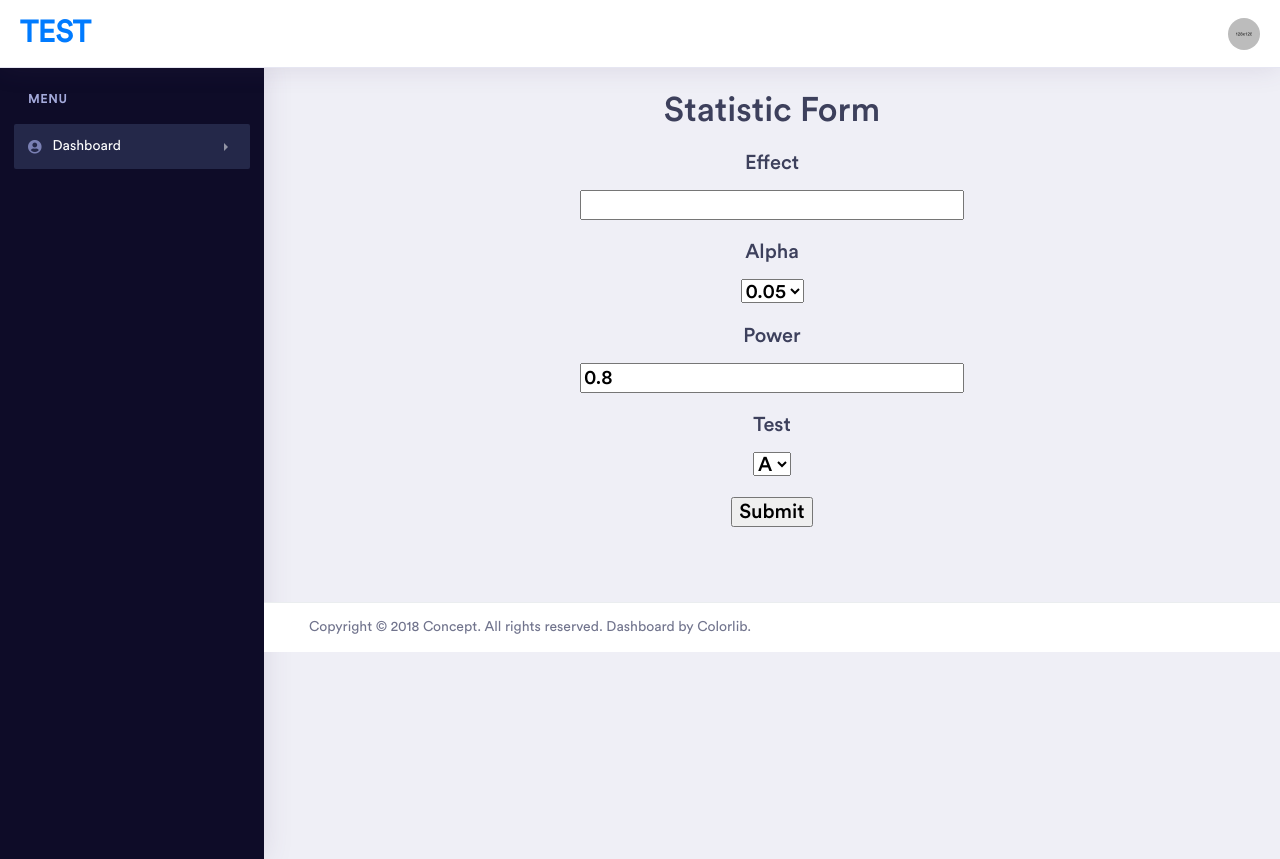
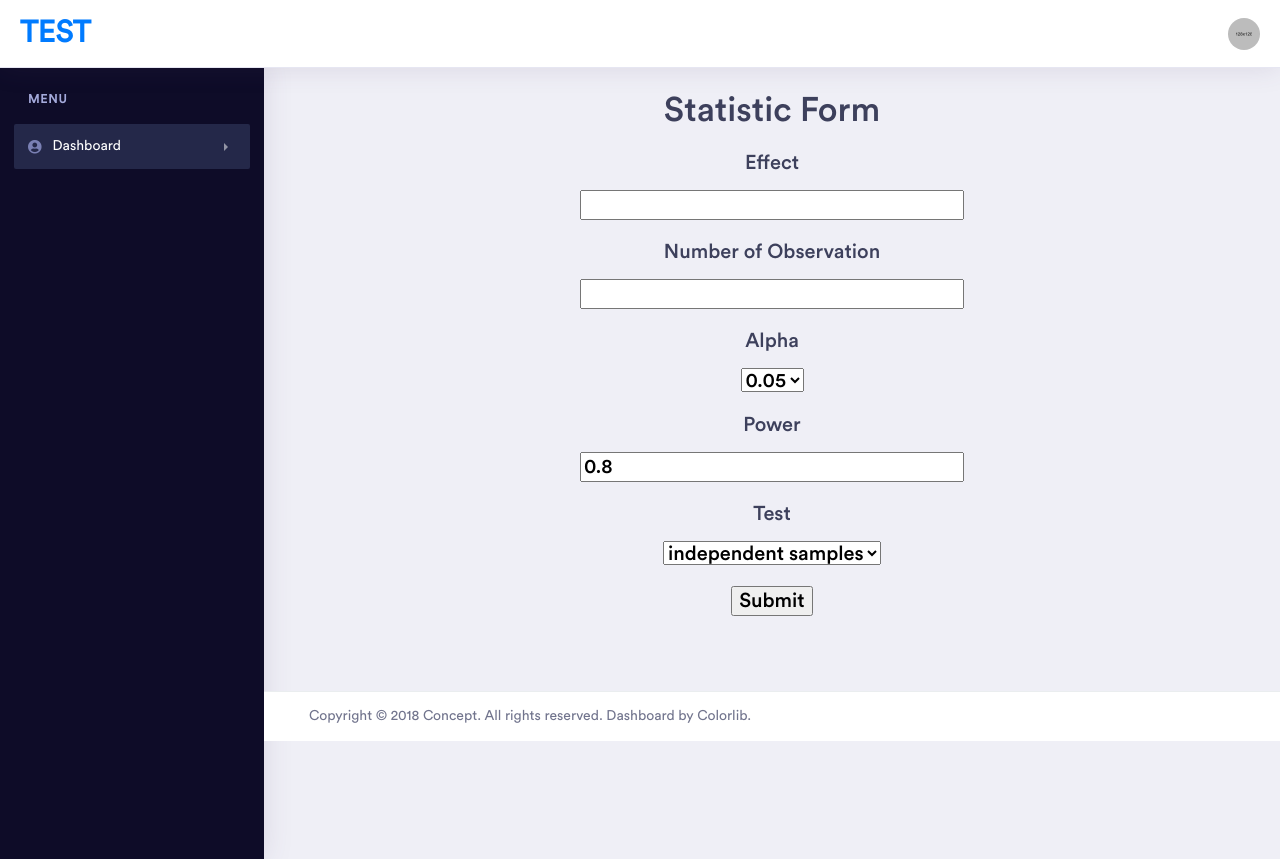
Before and after one commit to mdctleo/calibration_app2, a Flask app: page /power in a window 1280 px wide. Shown: the top 859 px of the page. Run offline with Flask 2, Linux system fonts and the light colour scheme; some libraries are stand-ins or nearby versions.

Commit message:
still need to figure out how to plug in the formula

```diff
--- a/biodi/__init__.py
+++ b/biodi/__init__.py
@@ -11,4 +11,5 @@ migrate = Migrate(app_biodi, db)
 login = LoginManager(app_biodi)
 login.login_view = 'login'
 
-from biodi import routes, models
+from biodi import routes, models#, statistics
+# from biodi.methods import statistics
--- a/biodi/forms.py
+++ b/biodi/forms.py
@@ -10,8 +10,9 @@ class LoginForm(FlaskForm):
 
 
 class powerForm(FlaskForm):
-    effect = FloatField('Effect', validators=[DataRequired()])
+    effect = FloatField('Effect', default=None , validators=[DataRequired()])
+    nobs = FloatField('nobs', default=None, validators=[DataRequired()]) # nobs = number of observations
     alpha = SelectField('Alpha', choices=[(0.05, '0.05'), (0.01, '0.01')])
     power = FloatField('Power', default=0.8, validators=[DataRequired()])
-    test = SelectField('Test', choices=[('A', 'A'), ('B', 'B'), ('C', 'C')])
+    test = SelectField('Test', choices=[('independent', 'independent samples'), ('paired', 'paired samples')])
     submit2 = SubmitField('Submit')
--- a/biodi/routes.py
+++ b/biodi/routes.py
@@ -3,6 +3,7 @@ from biodi import app_biodi
 from biodi.forms import LoginForm, powerForm
 from flask_login import current_user, login_user,logout_user, login_required
 from biodi.models import User
+from biodi.methods.statistics import powerFunc
 
 @app_biodi.route('/')
 @app_biodi.route('/index')
@@ -31,15 +32,17 @@ def power():
 
     if (request.method == 'POST'):
         effect = request.form['effect']
+        nobs = request.form['nobs']
         alpha = request.form['alpha']
         power = request.form['power']
         test = request.form['test']
 
         # output the user input on the shell
-        print("\nEffect: " + effect + "     Alpha: " + alpha + "    Power: " + power + "    Test: " + test +"\n")
+        print("\nEffect: " + effect  + "      nobs: " + nobs + "     Alpha: " + alpha + "    Power: " + power + "    Test: " + test +"\n")
 
         # output the user input on the webpage
-        flash("\n Effect: " + effect + "   Alpha: " + alpha + "   Power: " + power + "   Test: " + test)
+        # flash("\n Effect: " + effect + " nobs: " + nobs + "   Alpha: " + alpha + "   Power: " + power + "   Test: " + test)
+        # powerFunc(effect, alpha, power, nobs, test)
 
 
     if (form.validate_on_submit()):
--- a/biodi/templates/power.html
+++ b/biodi/templates/power.html
@@ -10,6 +10,12 @@
         <!-- {{ form.effect.label }}<br> -->
         <h3>Effect</h3>
         {{ form.effect(size=32) }}
+    </p>
+
+    <p>
+        <!-- {{ form.effect.label }}<br> -->
+        <h3>Number of Observation</h3>
+        {{ form.nobs(size=32) }}
     </p>
 
     <p>
```
Also changed, not shown: biodi/methods/statistics.py (+11 -1 lines).
